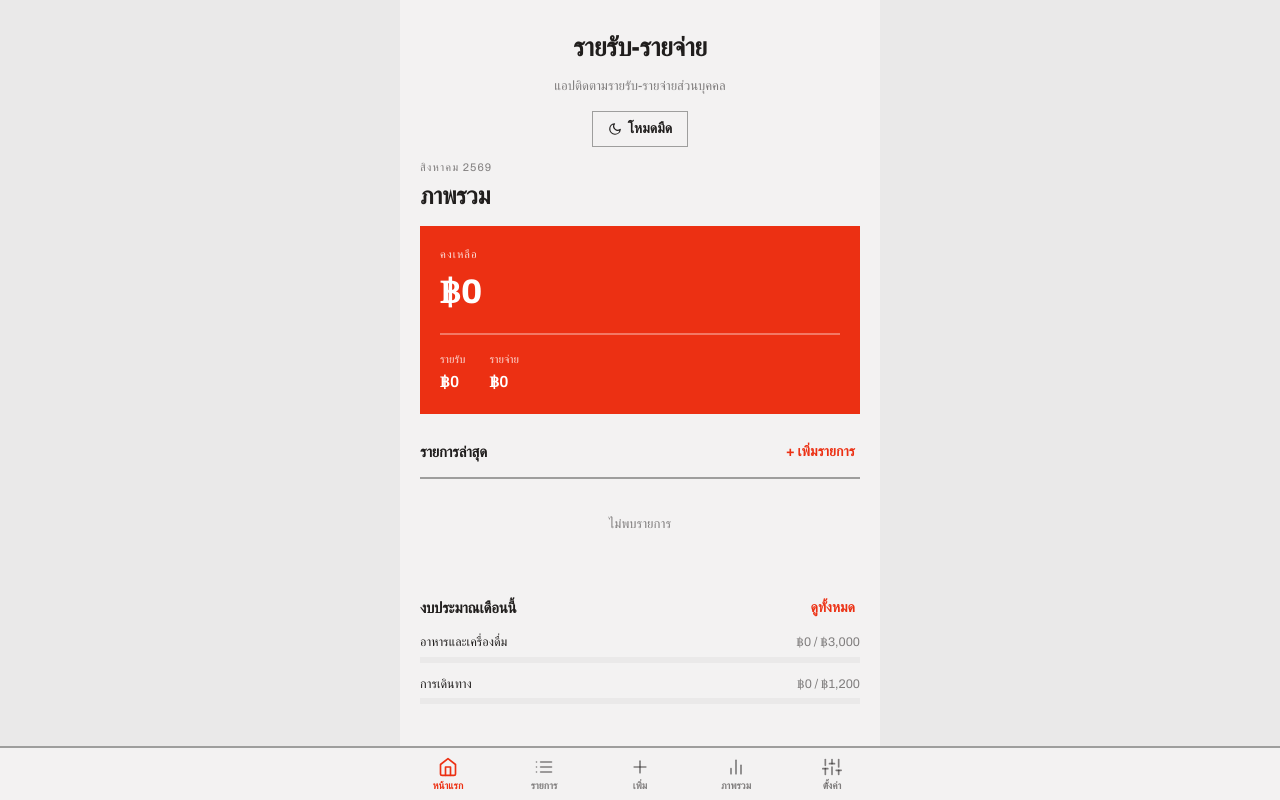
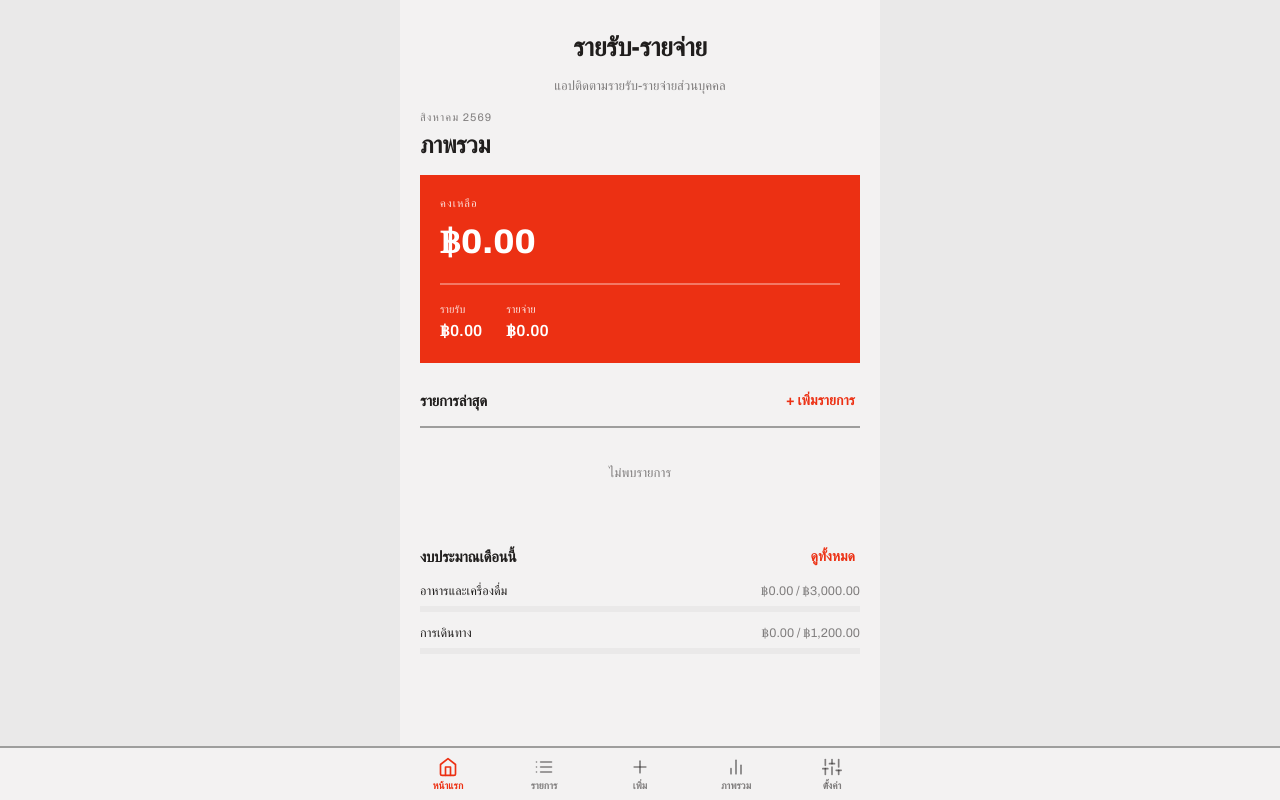
Before and after one commit to Dogexe/rai-rap-rai-jai, a plain HTML site: page index.html in a window 1280 px wide. Drawn offline with nearby package versions, Linux system fonts and the light colour scheme.

Commit message:
Fix deleted-bill resurrection, always show 2 decimals, drop top dark toggle
- syncNow() now pulls before pushing, so a device/session still holding
  a stale local copy (e.g. the hardcoded default bills/budgets) can no
  longer overwrite a deletion made elsewhere with a fresher timestamp.
  Also hard-fixed the already-resurrected "ประกันสุขภาพ" bill row in the
  database directly.
- fmtMoney() always renders two decimal places instead of rounding to
  whole baht.
- Removed the redundant dark-mode button from the page header; the
  toggle in Settings already covers this.

Co-Authored-By: Claude Sonnet 5 <noreply@anthropic.com>

```diff
--- a/index.html
+++ b/index.html
@@ -213,7 +213,6 @@
   <header class="app-header">
     <h1 id="appTitle"></h1>
     <p id="appSubtitle"></p>
-    <button type="button" class="btn btn-secondary" id="darkToggleBtn" style="margin-top:4px"></button>
   </header>
 
   <main class="screen" id="screen"></main>
@@ -363,7 +362,7 @@
   const $ = (id) => document.getElementById(id);
   const uid = () => Date.now().toString(36) + Math.random().toString(36).slice(2, 7);
   const monthKey = (iso) => iso.slice(0, 7);
-  function fmtMoney(n) { return "฿" + Math.round(n).toLocaleString(state.lang === "en" ? "en-US" : "th-TH"); }
+  function fmtMoney(n) { return "฿" + Number(n).toLocaleString(state.lang === "en" ? "en-US" : "th-TH", { minimumFractionDigits: 2, maximumFractionDigits: 2 }); }
   function dateLabel(iso) { return new Date(iso + "T00:00:00").toLocaleDateString(state.lang === "en" ? "en-US" : "th-TH", { day: "numeric", month: "short" }); }
   function monthLabel(key) { return new Date(key + "-01T00:00:00").toLocaleDateString(state.lang === "en" ? "en-US" : "th-TH", { month: "short", year: "2-digit" }); }
   function escapeHtml(s) { return String(s).replace(/[&<>"']/g, (c) => ({ "&": "&amp;", "<": "&lt;", ">": "&gt;", '"': "&quot;", "'": "&#39;" }[c])); }
@@ -588,12 +587,16 @@
     }
     syncInFlight = true;
     setSyncStatus(L().syncSyncing, null);
+    // Pull first: a device/session that hasn't yet learned about a deletion
+    // made elsewhere still holds the old (or hardcoded default) row locally.
+    // Pushing that stale copy before pulling would re-upload it with a fresh
+    // timestamp and silently resurrect it in the cloud (and everywhere else).
+    const pullTxOk = await pullTransactions();
+    const pullBudgetOk = await pullBudgets();
+    const pullBillOk = await pullBills();
     const pushTxOk = await pushRows("transactions", transactions.map((t) => txToRow(t, false)));
     const pushBudgetOk = await pushRows("budgets", budgets.map((b) => budgetToRow(b, false)));
     const pushBillOk = await pushRows("bills", bills.map((b) => billToRow(b, false)));
-    const pullTxOk = await pullTransactions();
-    const pullBudgetOk = await pullBudgets();
-    const pullBillOk = await pullBills();
     if (pushTxOk && pushBudgetOk && pushBillOk && pullTxOk && pullBudgetOk && pullBillOk) {
       setSyncStatus(L().syncLatest + new Date().toLocaleTimeString(state.lang === "en" ? "en-US" : "th-TH"), true);
       if (!hasLiveInputRisk()) renderScreen();
@@ -670,11 +673,6 @@
     $("appSubtitle").textContent = L().appSubtitle;
     document.title = L().appTitle;
     document.documentElement.lang = state.lang;
-    const dt = $("darkToggleBtn");
-    dt.innerHTML = (state.dark
-      ? '<svg width="14" height="14" viewBox="0 0 24 24" fill="none" stroke="currentColor" stroke-width="2" stroke-linecap="round" stroke-linejoin="round"><circle cx="12" cy="12" r="5"></circle><line x1="12" y1="1" x2="12" y2="3"></line><line x1="12" y1="21" x2="12" y2="23"></line><line x1="4.22" y1="4.22" x2="5.64" y2="5.64"></line><line x1="18.36" y1="18.36" x2="19.78" y2="19.78"></line><line x1="1" y1="12" x2="3" y2="12"></line><line x1="21" y1="12" x2="23" y2="12"></line><line x1="4.22" y1="19.78" x2="5.64" y2="18.36"></line><line x1="18.36" y1="5.64" x2="19.78" y2="4.22"></line></svg>'
-      : '<svg width="14" height="14" viewBox="0 0 24 24" fill="none" stroke="currentColor" stroke-width="2" stroke-linecap="round" stroke-linejoin="round"><path d="M21 12.79A9 9 0 1 1 11.21 3 7 7 0 0 0 21 12.79z"></path></svg>'
-    ) + " " + escapeHtml(L().darkModeBtn);
     document.querySelectorAll("#tabbar span[data-l]").forEach((el) => { el.textContent = L()[el.getAttribute("data-l")]; });
     document.querySelectorAll("#tabbar button").forEach((btn) => btn.classList.toggle("active", btn.getAttribute("data-tab") === state.tab));
   }
@@ -1261,7 +1259,6 @@
     if (btn.getAttribute("data-tab") === "add") resetForm();
     setTab(btn.getAttribute("data-tab"));
   }));
-  $("darkToggleBtn").addEventListener("click", () => { state.dark = !state.dark; saveSettings(); applyTheme(); renderChrome(); if (state.tab === "settings") renderSettings(); });
 
   window.addEventListener("online", syncNow);
   window.addEventListener("offline", () => setSyncStatus(L().syncOffline, false));
```
